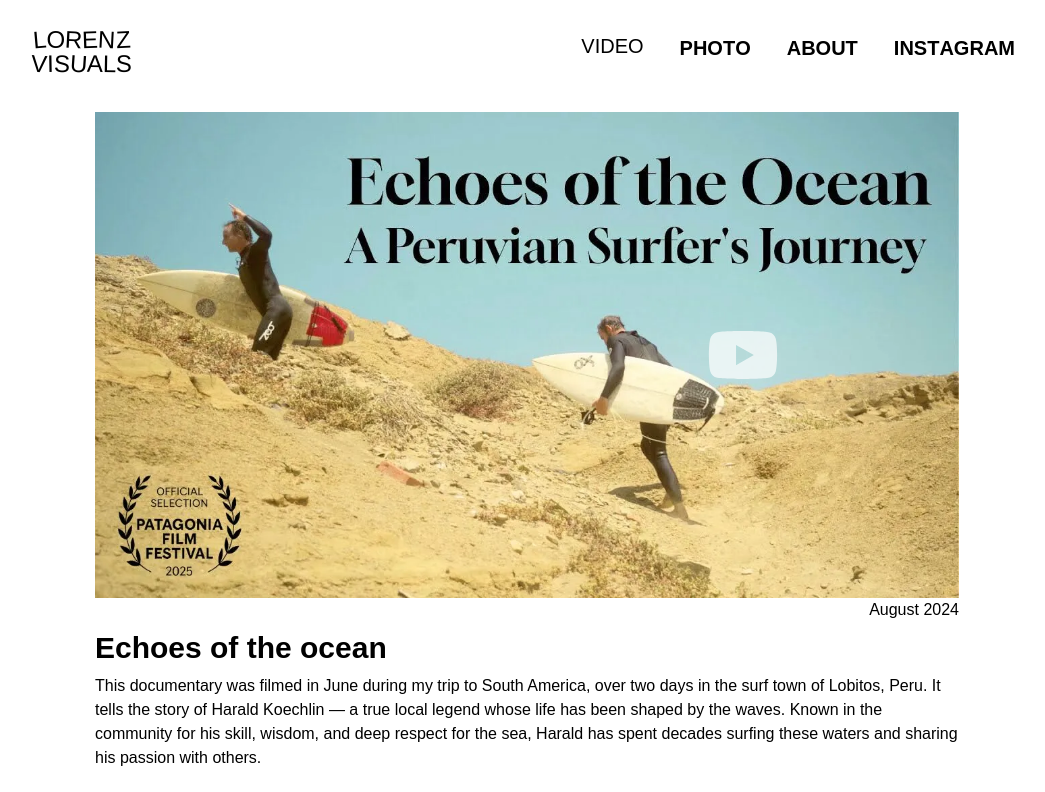
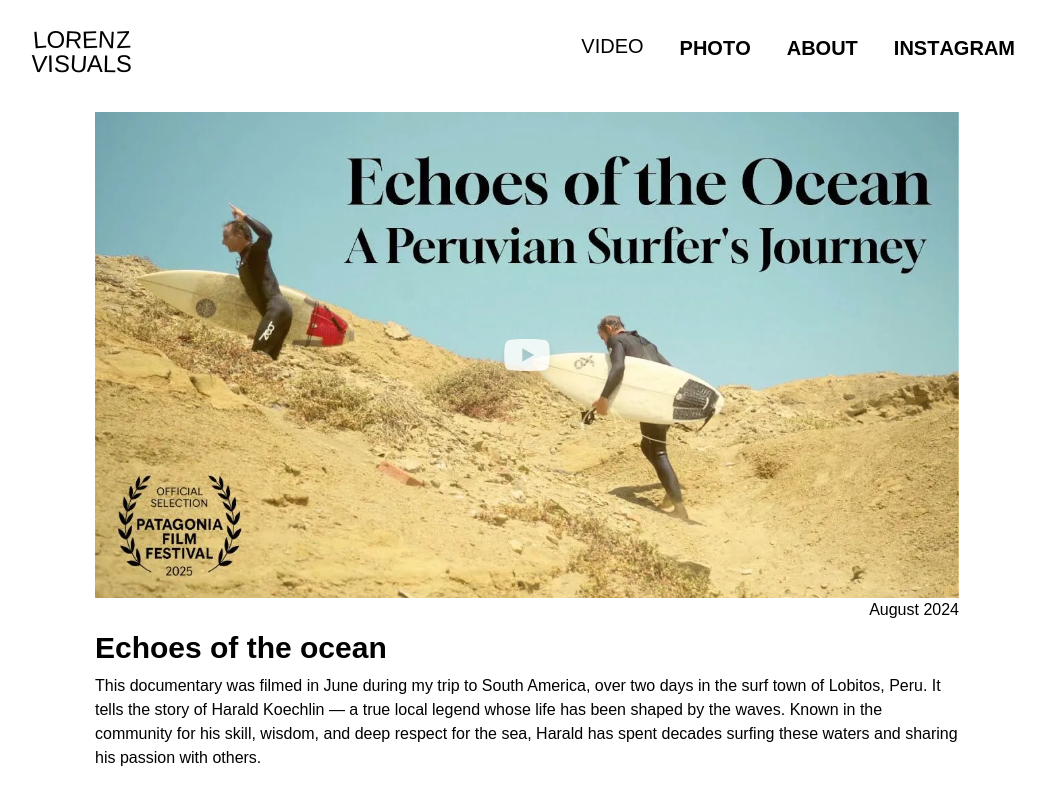
Before and after one commit to lornaegele/film-portfolio, a Next.js app: page /video/echoes_of_the_ocean in a window 1280 px wide. Shown: the top 792 px of the page, without its empty margins (113-1158 px from the left). Built offline with nearby package versions, Linux system fonts and the light colour scheme; a web font is replaced by a local one.

Commit message:
fix on safari browser

```diff
--- a/app/components/MixedMediaTeaser.tsx
+++ b/app/components/MixedMediaTeaser.tsx
@@ -10,16 +10,19 @@ interface MixedMediaTeaserProps {
 const MixedMediaTeaser = ({ image }: MixedMediaTeaserProps) => {
   const link = image.type + "/" + image.link;
   return (
-    <Link href={link} className="relative overflow-hidden group">
+    <Link href={link} className="relative overflow-hidden group block">
       <Image
         className="h-full w-full object-cover transition-opacity duration-300 group-hover:opacity-70"
-        src={image.type == "video" ? image.thumbnail.path! : image.path} // Make sure 'link' contains the valid image path
+        src={image.type === "video" ? image.thumbnail.path! : image.path}
         width={500}
         height={1000}
         alt={image.alt}
       />
-      {image.type == "video" && (
-        <FaYoutube className="absolute inset-0 m-auto flex text-white text-5xl justify-center items-center opacity-70" />
+
+      {image.type === "video" && (
+        <div className="absolute inset-0 flex items-center justify-center z-20 pointer-events-none">
+          <FaYoutube className="text-white text-5xl opacity-80 drop-shadow-lg" />
+        </div>
       )}
     </Link>
   );
--- a/app/components/Navbar.tsx
+++ b/app/components/Navbar.tsx
@@ -229,6 +229,9 @@ export const NavItems = ({
           }
         `}
                 prefetch
+                onClick={() => {
+                  if (isMobile && closeMenu) closeMenu(); // ✅ close menu on mobile
+                }}
               >
                 {[...navItem.name].map((char, charIndex) => {
                   if (!spanRefs.current[index]) spanRefs.current[index] = [];
--- a/app/components/VideoTeaser.tsx
+++ b/app/components/VideoTeaser.tsx
@@ -20,10 +20,9 @@ const VideoTeaser = ({ video }: VideoTeaserProps) => {
         height={1000}
         alt={video.alt}
       />
-      <p className="uppercase text-black text-right md:pt-1">
+      <p className="uppercase text-gray-500 text-right md:pt-1 md:text-base text-sm">
         {video.dateTaken}
       </p>
-      {/* <FaYoutube className="absolute inset-0 m-auto hidden text-white text-6xl group-hover:flex justify-center items-center opacity-60" /> */}
     </Link>
   );
 };
--- a/app/video/[slug]/page.tsx
+++ b/app/video/[slug]/page.tsx
@@ -19,8 +19,7 @@ export default function Page({ params }: { params: { slug: string } }) {
         {video.ytLink ? (
           <Link
             href={video.ytLink}
-            target="_blank"
-            className="relative overflow-hidden group"
+            className="relative overflow-hidden group block"
           >
             <Image
               className="h-full w-full object-cover transition-opacity duration-300 group-hover:opacity-70"
@@ -29,8 +28,9 @@ export default function Page({ params }: { params: { slug: string } }) {
               height={1000}
               alt={video.alt}
             />
-            <div className="absolute inset-0 m-auto flex text-white text-5xl md:text-7xl justify-center items-center opacity-70">
-              <FaYoutube />
+
+            <div className="absolute inset-0 flex items-center justify-center z-20 pointer-events-none">
+              <FaYoutube className="text-white text-5xl opacity-80 drop-shadow-lg" />
             </div>
           </Link>
         ) : (
```
